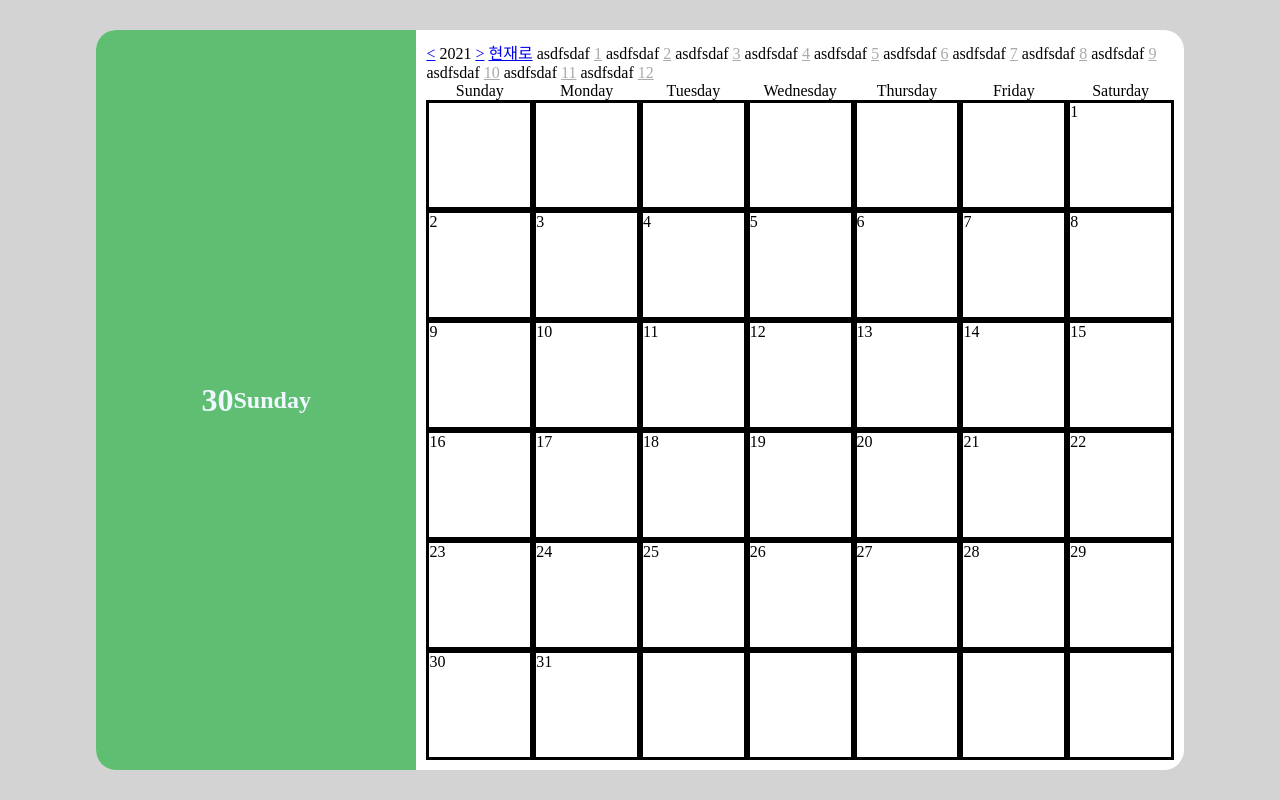
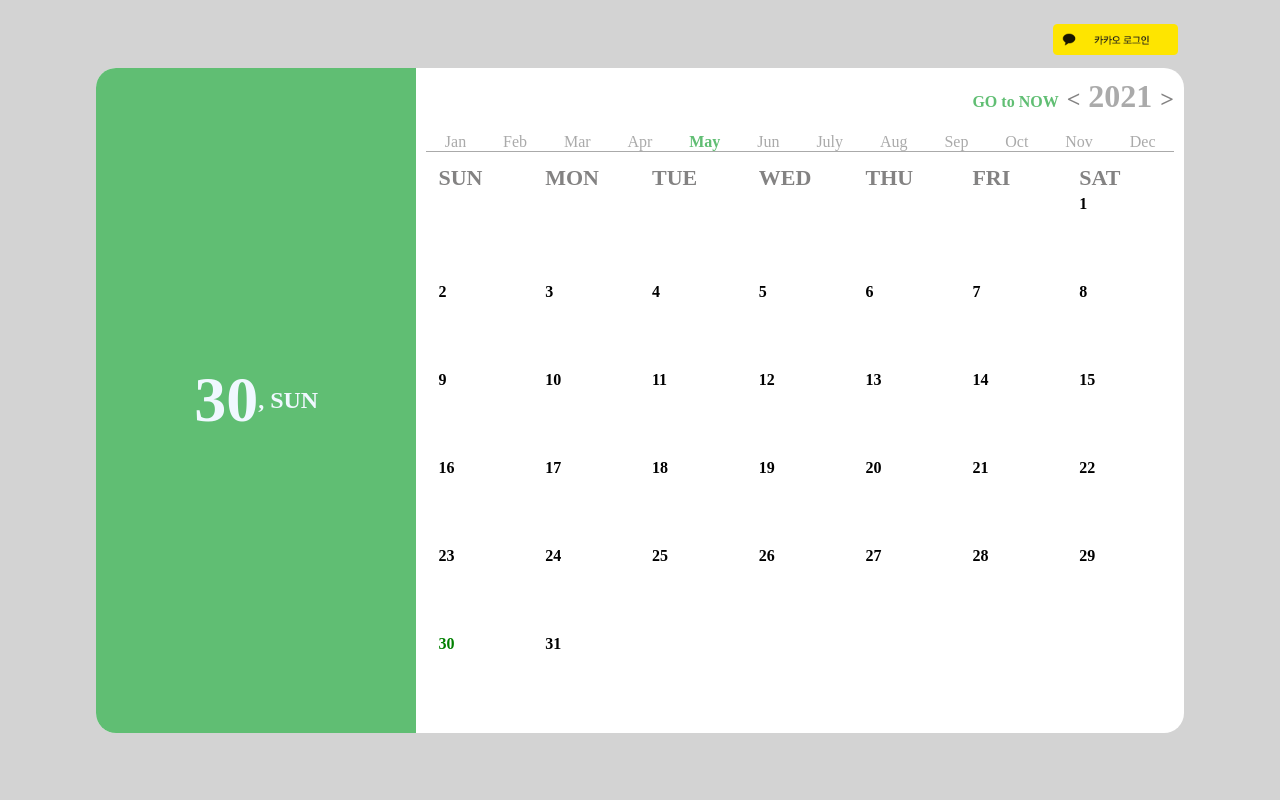
Before and after one commit to Yusang-park/django_study_planner, a Django app: page /calender/ in a window 1280 px wide. Run offline with Django 3.2, Linux system fonts and the light colour scheme; some libraries are stand-ins or nearby versions.

Commit message:
yusang calender

```diff
--- a/studyPlanner/calender/static/css/calender.css
+++ b/studyPlanner/calender/static/css/calender.css
@@ -1,8 +1,71 @@
+
+a{
+    text-decoration:none;
+}
+
 *{
 
     margin: 0px;
 
 }
+
+.topBar{
+    position:absolute;
+    top:3%;
+    right:8%;
+}
+
+.calender_info_container{
+ text-align: center;
+
+}
+
+#arrow{
+    font-size:24px;
+     color: #838282;
+}
+
+.another_month_btn_selected{
+    font-weight: bold;
+     color:rgba(96, 190, 115, 1);
+}
+
+.calender_month_container{
+    display: flex;
+    justify-content:space-around;
+border-bottom: 1px solid #AAAAAA;
+font-size:16px;
+margin-bottom:13px;
+}
+
+#go_to_now_text{
+    text-decoration:none;
+    font-size:16px;
+    color: #AAAAAA;
+}
+
+
+
+#go_to_now_text_selected{
+    text-decoration:none;
+    font-size:16px;
+    color: rgba(96, 190, 115, 1);
+}
+
+#dayText
+{
+font-size: 64px;
+font-weight: bold;
+}
+.calender_year_container{
+    width:100%;
+    text-align: end;
+    color: #AAAAAA;
+    font-weight: bold;
+    font-size: 32px;
+
+}
+
 
 .weekname_container_0{
     background-color: red;
@@ -12,8 +75,12 @@
 }
 
 .weekname_container{
+    margin-bottom: 4px;
+    font-size:22px;
+    font-weight: bold;
     width: 15%;
-    text-align: center;
+    text-align: start;
+    color: #838282;
 }
 
 .another_month_btn{
@@ -25,14 +92,17 @@
 
 .calender_row{
     width: 100%;
-    margin:0px;
+    margin-left: 12px;
+    margin-right: 12px;
+
     display: flex;
 }
 
 .daily_container  {
+font-weight: bold;
     width: 15%;
-    height: 13vh;
-    border-style: solid;
+    height: 11vh;
+    /* border-style: solid; */
 }
 
 html{
@@ -51,6 +121,8 @@ body{
     padding:10px
 }
 
+
+
 .container{
     display: flex;
     background-color:white;
--- a/studyPlanner/calender/static/js/calender.js
+++ b/studyPlanner/calender/static/js/calender.js
@@ -4,18 +4,28 @@
 function printYearMonth(year, month, today) {
     let month_toEnglish = ['January', 'February', 'March', 'April', 'May', 'June',
         'July', 'August', 'September', 'October', 'November', 'December']
-    document.write(`<h1> ${today} <h1> <h2>${getWeekname(getWeeknameIndex(year, month, today))} </h2>`);
+
+    if (today == undefined) {
+        document.write(`<div class="calender_info_container"><span id="dayText">${year}</span><h2>${month_toEnglish[month - 1]}</h2></div>`);
+    }
+    else
+        document.write(`<span id="dayText">${today}</span><h2>, ${getWeekname(getWeeknameIndex(year, month, today))}</h2>`);
     // document.write(`<h2> ${today} <br> ${month_toEnglish[month - 1]} </h2>`);
     // , ${ year }
 }
 
+function printMonthName(monthIndex) {
+    let month_toEnglish = ['Jan', 'Feb', 'Mar', 'Apr', 'May', 'Jun',
+        'July', 'Aug', 'Sep', 'Oct', 'Nov', 'Dec']
+    document.write(month_toEnglish[monthIndex - 1]);
+}
 function getWeeknameIndex(year, month, dayIndex) {
     var today = year + '/' + month + '/' + dayIndex;
     return new Date(today).getDay();
 }
 
 function getWeekname(weeknameIndex) {
-    var days = ['Sunday', 'Monday', 'Tuesday', 'Wednesday', 'Thursday', 'Friday', 'Saturday'];
+    var days = ['SUN', 'MON', 'TUE', 'WED', 'THU', 'FRI', 'SAT'];
     return days[weeknameIndex];
 }
 
@@ -27,7 +37,7 @@ function getMonthDayLength(monthIndex) {
     return dayLengthList[monthIndex];
 }
 
-function drawCalender(year, month) {
+function drawCalender(year, month, today) {
     let weeknameOfFirstDay = getWeeknameIndex(year, month, 1);
     let dayIndex = '';
     let monthDayLength = getMonthDayLength(month - 1);
@@ -50,13 +60,20 @@ function drawCalender(year, month) {
             if (dayIndex == '' && i == weeknameOfFirstDay && loop) {
                 dayIndex = 1;
             }
-
-            document.write(
-                `<span class='daily_container' id='daily_container_${columnIndex}_${i}'>
+            if (dayIndex == today)
+                document.write(
+                    `<span class='daily_container' id='daily_container_${columnIndex}_${i}' style="color:green;">
 
             ${dayIndex}
             </span>`
-            );
+                );
+            else
+                document.write(
+                    `<span class='daily_container' id='daily_container_${columnIndex}_${i}'>
+
+            ${dayIndex}
+            </span>`
+                );
 
             if (dayIndex > 0 && dayIndex < monthDayLength) {
                 dayIndex++;
--- a/studyPlanner/calender/templates/calender.html
+++ b/studyPlanner/calender/templates/calender.html
@@ -1,5 +1,7 @@
 {% load filters %}
 {% load static %}
+
+{% load socialaccount %}
 <!DOCTYPE html>
 <html lang="en">
 <head>
@@ -15,28 +17,60 @@
 </head>
 <body>
 
+
+
+{% if user.is_authenticated %}
+
+
+<span class="topBar">{{user}}님 안녕하세요. <button type="button" class="create-btn"><a href="{% url 'diary:logout' %}">로그아웃</a></button></span>
+
+
+{% else %}
+<span class="topBar"><a href= "{% provider_login_url 'kakao' %}"><img src="{% static 'kakao_login_medium_narrow.png' %}" style="width:125px;"></a></span>
+
+{% endif %}
+
+
 <div class="container">
+
     <div class="info_container">
+
     <script>
     printYearMonth({{year}}, {{month}}, {{today}})
     </script>
     </div>
+
      <div class="calender_container">
-     <a href="{% url 'calender:change_calender' year=previous_year month=1 %}"><</a>
+     <div class="calender_year_container">
+     {% if today != undefined %}
+     <a href="{% url 'calender:calender' %}" id="go_to_now_text_selected" >GO to NOW</a>
+     {% else %}
+     <a href="{% url 'calender:calender' %}" id="go_to_now_text" >GO to NOW</a>
+     {% endif %}
+     <a href="{% url 'calender:change_calender' year=previous_year month=1 %}"   id="arrow" ><</a>
 {{year}}
-<a href="{% url 'calender:change_calender' year=next_year month=1 %}">></a>
-     <a href="{% url 'calender:calender' %}">현재로</a>
+<a href="{% url 'calender:change_calender' year=next_year month=1 %}"    id="arrow">></a>
+</div>
+<br>
+
+       <div class="calender_month_container">
      {% for value in 13|ranges %}
-     <span>asdfsdaf</span>
-        <a  href="{% url 'calender:change_calender' year=year month=value %}" class="another_month_btn" >{{value}}</a>
+        {% if value == month %}
+        <a href="{% url 'calender:change_calender' year=year month=value %}" class="another_month_btn_selected" ><script>printMonthName({{value}})</script></a>
+        {% else %}
+        <a href="{% url 'calender:change_calender' year=year month=value %}" class="another_month_btn" ><script>printMonthName({{value}})</script></a>
+
+         {% endif %}
      {% endfor %}
+     </div>
      <script>
-        drawCalender({{year}}, {{month}})
+        drawCalender({{year}}, {{month}} , {{today}})
     </script>
     </div>
+
 </div>
+
 {% comment %}
-
 
 
 
--- a/studyPlanner/calender/views.py
+++ b/studyPlanner/calender/views.py
@@ -1,13 +1,20 @@
-from django.shortcuts import render, redirect
 from django.utils import timezone
+from .models import *
+
+from django.contrib.auth.models import User
+from django.contrib import auth
+from django.shortcuts import render,redirect
 
 
 # Create your views here.
 def calender(request):
+    user = request.user
+
+
     year = timezone.now().year
     month = timezone.now().month
     today = timezone.now().day
-    context = {'year': year, 'month': month, 'previous_year' : year-1, 'next_year' : year+1, 'today' : today}
+    context = {'year': year, 'month': month, 'previous_year' : year-1, 'next_year' : year+1, 'today' : today, 'user' : user}
     return render(request, 'calender.html', context)
 
 
```
